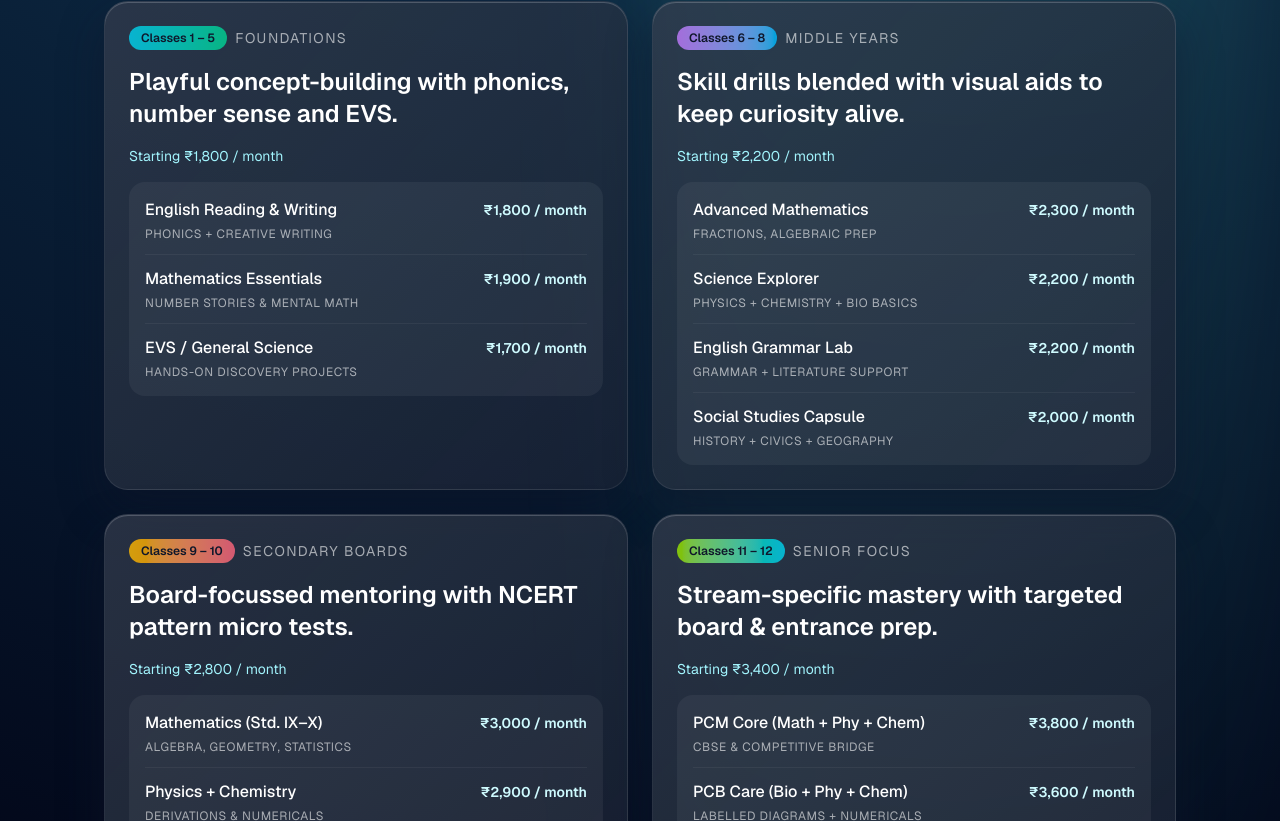
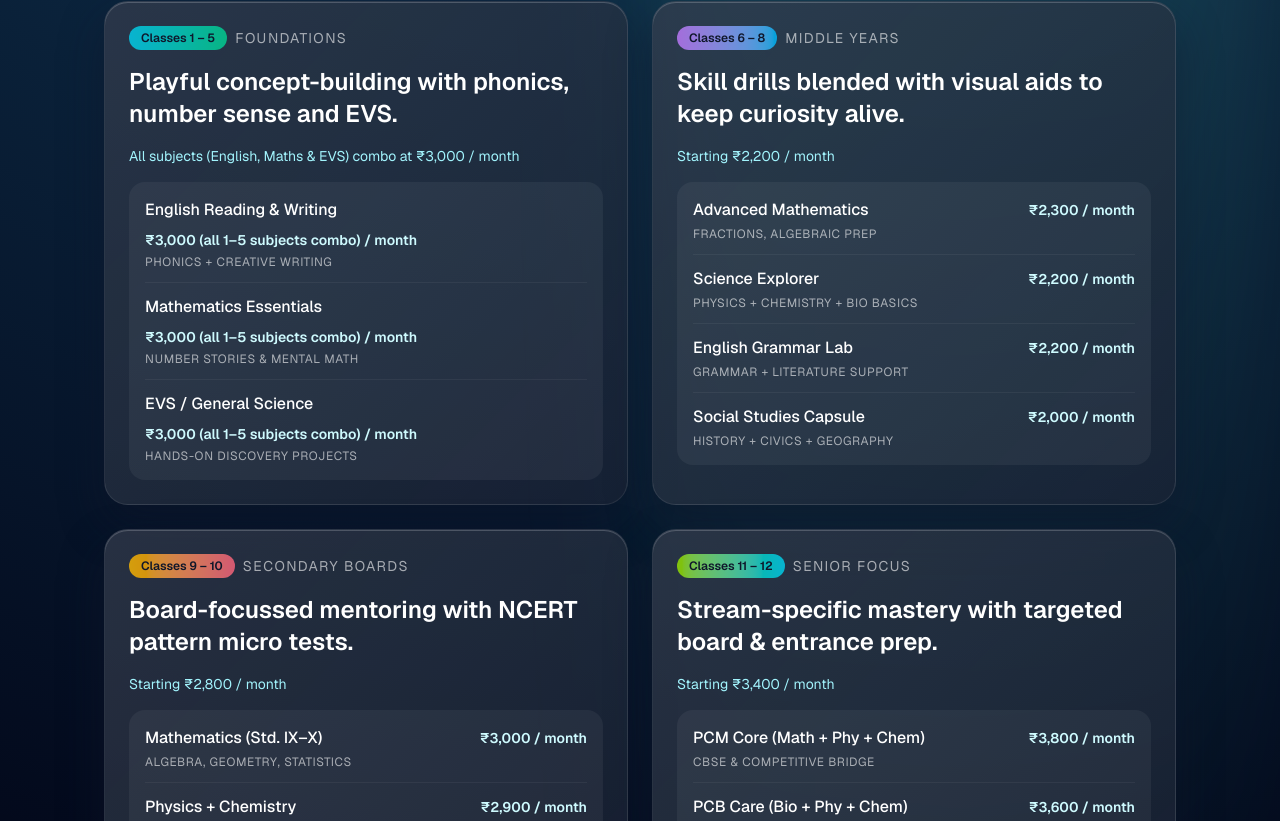
Before and after one commit to prabhakar1408/home-tuition-website, a Next.js app: page / in a window 1280 px wide. Shown: the part 919-1740 px from the top of the page. Built offline with nearby package versions, Linux system fonts and the light colour scheme.

Commit message:
chore: update classes 1-5 combo fee to 3000

```diff
--- a/app/page.tsx
+++ b/app/page.tsx
@@ -16,12 +16,24 @@ const subjectPlans: SubjectPlan[] = [
     level: "Foundations",
     grades: "Classes 1 – 5",
     description: "Playful concept-building with phonics, number sense and EVS.",
-    feeNote: "Starting ₹1,800 / month",
+    feeNote: "All subjects (English, Maths & EVS) combo at ₹3,000 / month",
     accent: "from-cyan-400/80 to-emerald-400/80",
     subjects: [
-      { name: "English Reading & Writing", focus: "Phonics + creative writing", fee: "₹1,800" },
-      { name: "Mathematics Essentials", focus: "Number stories & mental math", fee: "₹1,900" },
-      { name: "EVS / General Science", focus: "Hands-on discovery projects", fee: "₹1,700" },
+      {
+        name: "English Reading & Writing",
+        focus: "Phonics + creative writing",
+        fee: "₹3,000 (all 1–5 subjects combo)",
+      },
+      {
+        name: "Mathematics Essentials",
+        focus: "Number stories & mental math",
+        fee: "₹3,000 (all 1–5 subjects combo)",
+      },
+      {
+        name: "EVS / General Science",
+        focus: "Hands-on discovery projects",
+        fee: "₹3,000 (all 1–5 subjects combo)",
+      },
     ],
   },
   {
```
